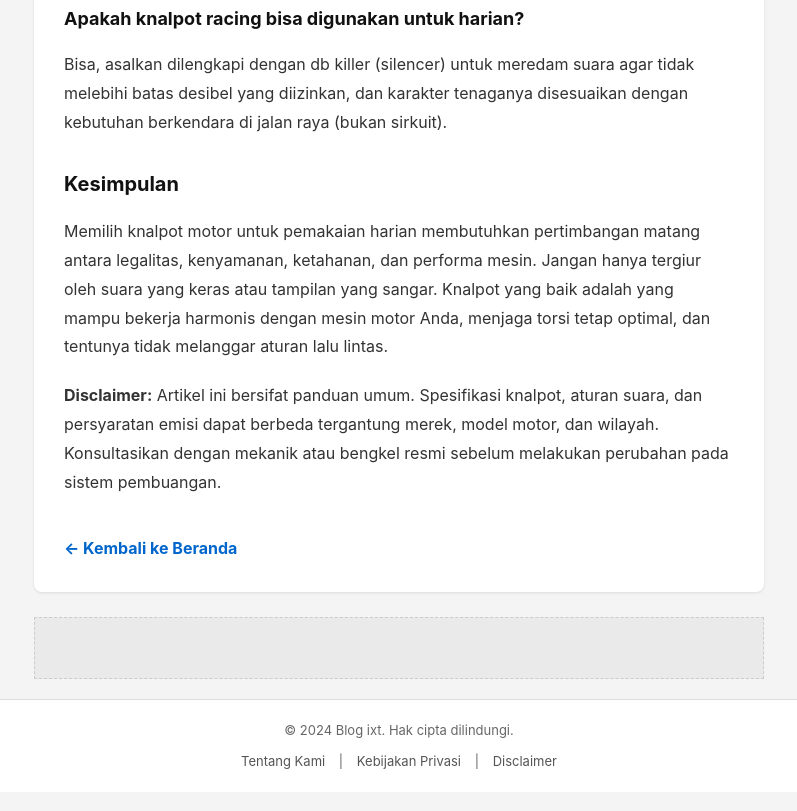
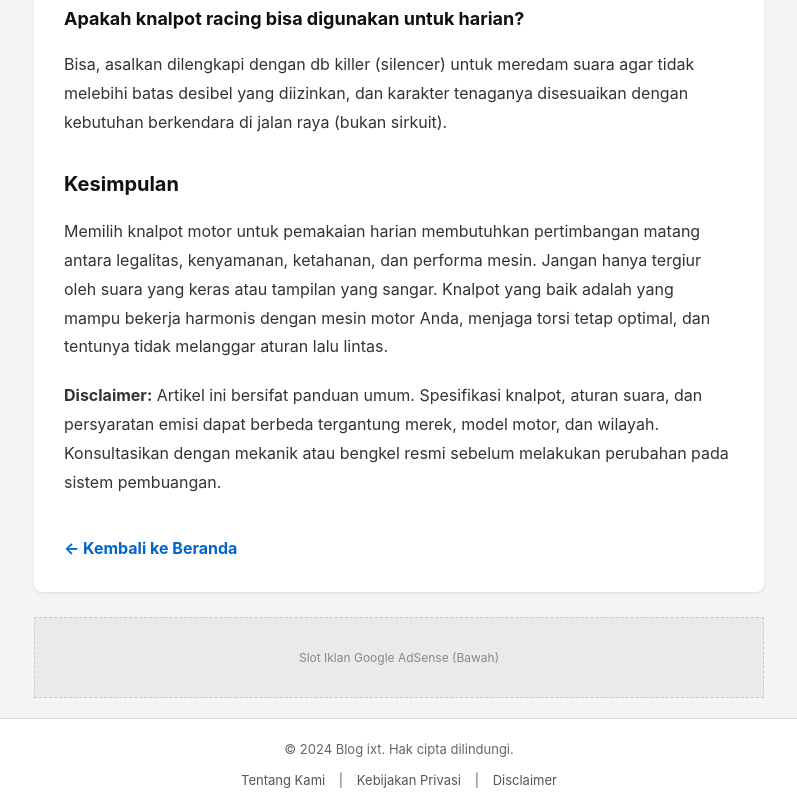
Before and after one commit to andiwhydn/ixt.github.io, a plain HTML site: page knalpot-motor-harian-legal-efisien.html in a window 1280 px wide. Shown: the part 5818-6629 px from the top of the page, without its empty margins (241-1038 px from the left). Drawn offline with Linux system fonts and the light colour scheme.

Commit message:
Update knalpot-motor-harian-legal-efisien.html

```diff
--- a/knalpot-motor-harian-legal-efisien.html
+++ b/knalpot-motor-harian-legal-efisien.html
@@ -122,8 +122,9 @@
         </article>
 
         <!-- Slot Iklan Bawah Artikel (Opsional) -->
+       <!-- Slot Iklan Atas -->
         <div class="ad-slot">
-            <!-- Masukkan kode script Google AdSense Anda di sini nanti, atau biarkan kosong jika belum ada -->
+            Slot Iklan Google AdSense (Bawah)
         </div>
     </div>
 
```
